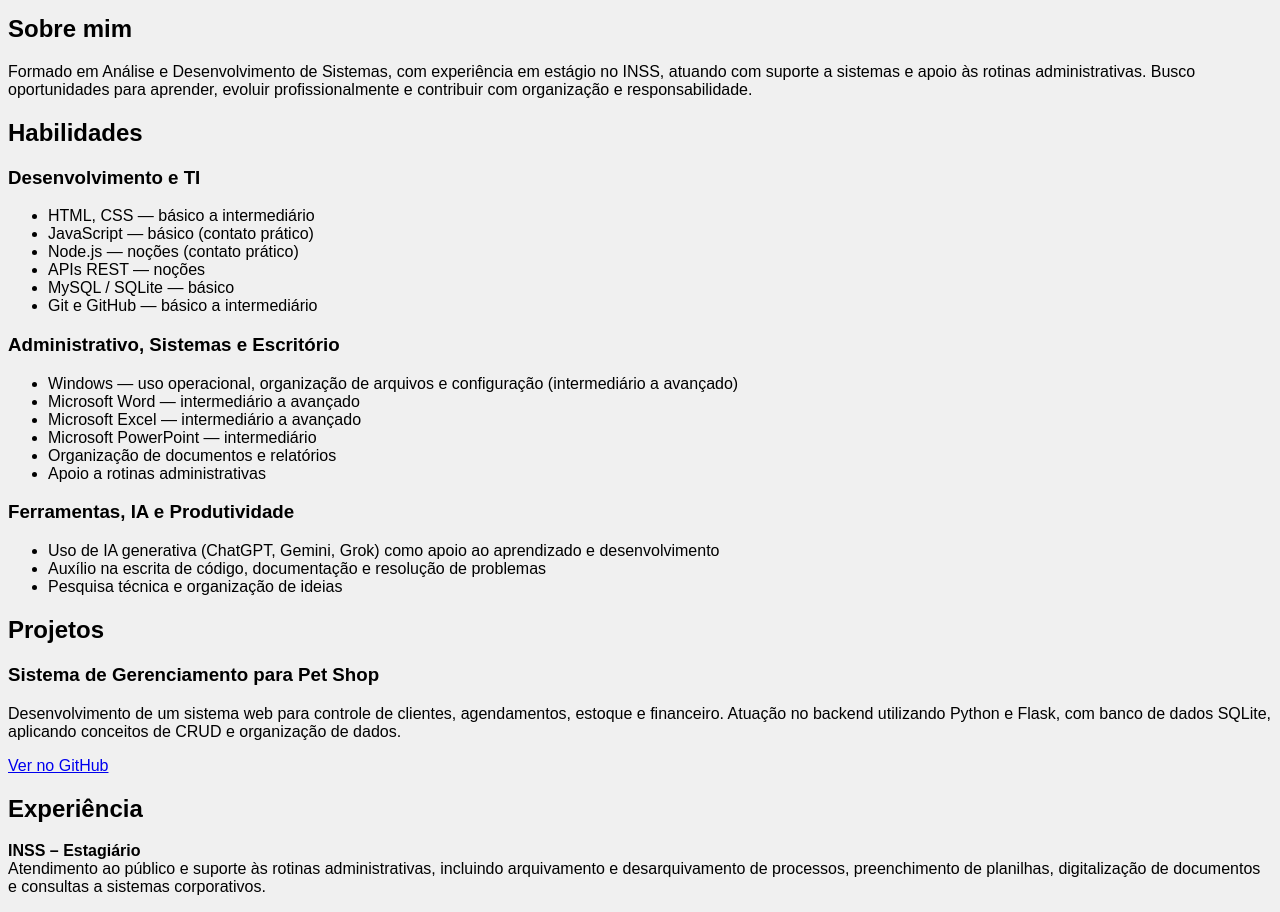
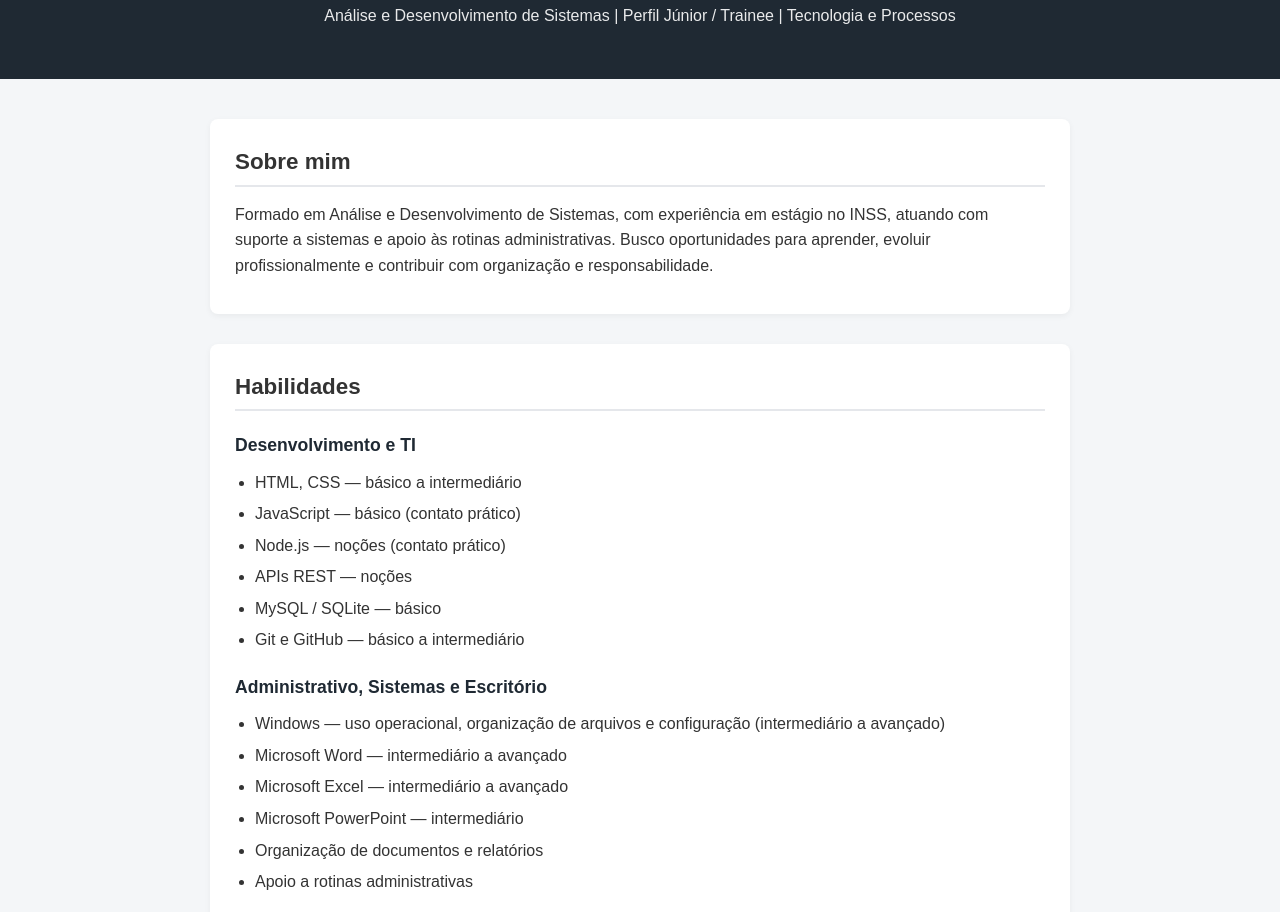
Before and after one commit to MateusGit123/portfolio, a plain HTML site: page index.html in a window 1280 px wide. Shown: the part 103-1015 px from the top of the page. Drawn offline with Linux system fonts and the light colour scheme.

Commit message:
Adiciona estilo CSS ao portfólio

```diff
--- a/style.css
+++ b/style.css
@@ -1,4 +1,122 @@
+/* Reset básico */
+* {
+  margin: 0;
+  padding: 0;
+  box-sizing: border-box;
+}
+
+/* Fonte e fundo geral */
 body {
-  font-family: Arial, sans-serif;
-  background: #f0f0f0;
+  font-family: Arial, Helvetica, sans-serif;
+  background-color: #f4f6f8;
+  color: #333;
+  line-height: 1.6;
 }
+
+/* Cabeçalho */
+header {
+  background-color: #1f2933;
+  color: #fff;
+  padding: 40px 20px;
+  text-align: center;
+}
+
+header h1 {
+  font-size: 2.2rem;
+  margin-bottom: 10px;
+}
+
+header p {
+  font-size: 1rem;
+  opacity: 0.9;
+}
+
+/* Área principal */
+main {
+  max-width: 900px;
+  margin: 40px auto;
+  padding: 0 20px;
+}
+
+/* Seções */
+section {
+  background-color: #fff;
+  padding: 25px;
+  margin-bottom: 30px;
+  border-radius: 8px;
+  box-shadow: 0 2px 6px rgba(0, 0, 0, 0.05);
+}
+
+/* Títulos */
+h2 {
+  font-size: 1.4rem;
+  margin-bottom: 15px;
+  border-bottom: 2px solid #e5e7eb;
+  padding-bottom: 5px;
+}
+
+h3 {
+  font-size: 1.1rem;
+  margin: 20px 0 10px;
+  color: #1f2933;
+}
+
+/* Parágrafos */
+p {
+  margin-bottom: 10px;
+}
+
+/* Listas */
+ul {
+  margin-left: 20px;
+}
+
+li {
+  margin-bottom: 6px;
+}
+
+/* Projetos */
+article {
+  margin-top: 10px;
+}
+
+article a {
+  display: inline-block;
+  margin-top: 10px;
+  text-decoration: none;
+  color: #2563eb;
+  font-weight: bold;
+}
+
+article a:hover {
+  text-decoration: underline;
+}
+
+/* Links gerais */
+a {
+  color: #2563eb;
+}
+
+a:hover {
+  text-decoration: underline;
+}
+
+/* Contato */
+section:last-of-type p {
+  line-height: 1.8;
+}
+
+/* Responsividade */
+@media (max-width: 600px) {
+  header h1 {
+    font-size: 1.8rem;
+  }
+
+  main {
+    margin: 20px auto;
+  }
+
+  section {
+    padding: 20px;
+  }
+}
```
